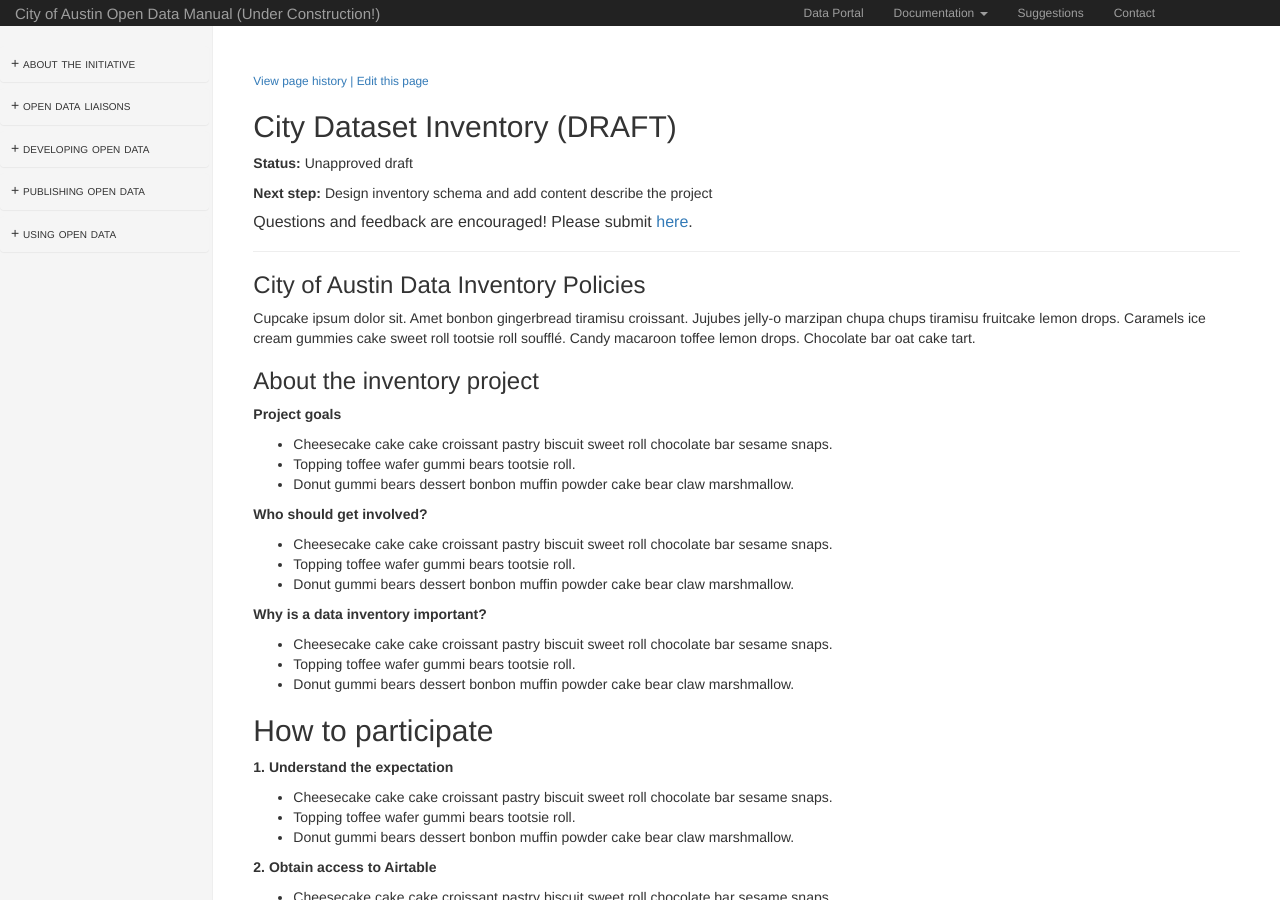
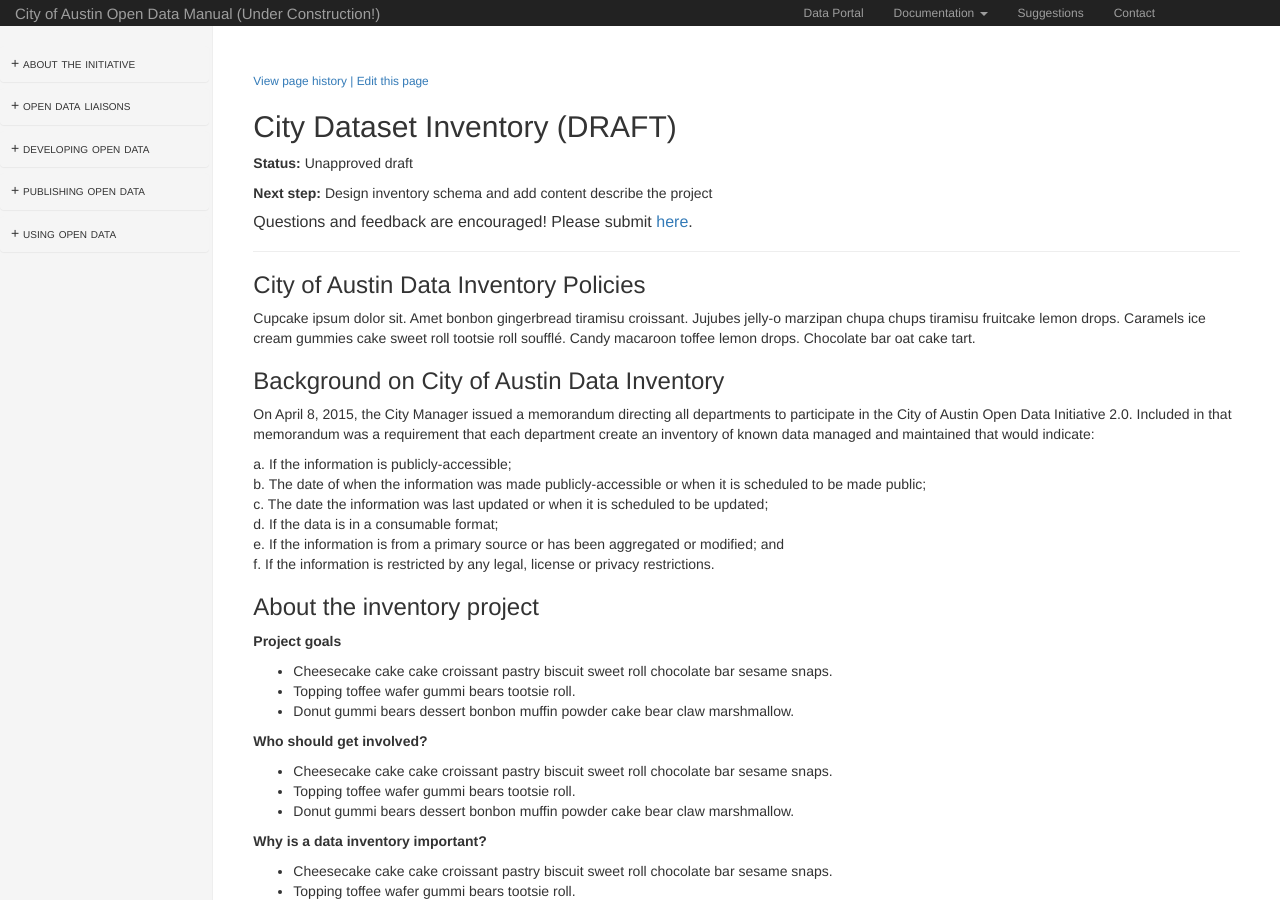
Before and after one commit to cityofaustin/open-data-manual, a Jekyll site: the page built from inventory.md, in a window 1280 px wide and 900 px high. Built offline with Jekyll 4.4.1, drawn with Linux system fonts in a browser that asks for light colours; nearby versions of some CDN libraries.

Commit message:
Update inventory.md

```diff
--- a/inventory.md
+++ b/inventory.md
@@ -15,6 +15,18 @@ file: inventory.md
 ## City of Austin Data Inventory Policies
 
 Cupcake ipsum dolor sit. Amet bonbon gingerbread tiramisu croissant. Jujubes jelly-o marzipan chupa chups tiramisu fruitcake lemon drops. Caramels ice cream gummies cake sweet roll tootsie roll soufflé. Candy macaroon toffee lemon drops. Chocolate bar oat cake tart.
+
+## Background on City of Austin Data Inventory
+
+On April 8, 2015, the City Manager issued a memorandum directing all departments to participate in the City of Austin Open Data Initiative 2.0. Included in that memorandum was a requirement that each department create an inventory of known data managed and maintained that would indicate:
+
+a. If the information is publicly-accessible;
+b. The date of when the information was made publicly-accessible or when it is scheduled to be made public;
+c. The date the information was last updated or when it is scheduled to be updated;
+d. If the data is in a consumable format;
+e. If the information is from a primary source or has been aggregated or modified; and
+f. If the information is restricted by any legal, license or privacy restrictions.
+
 
 ## About the inventory project
 
```
